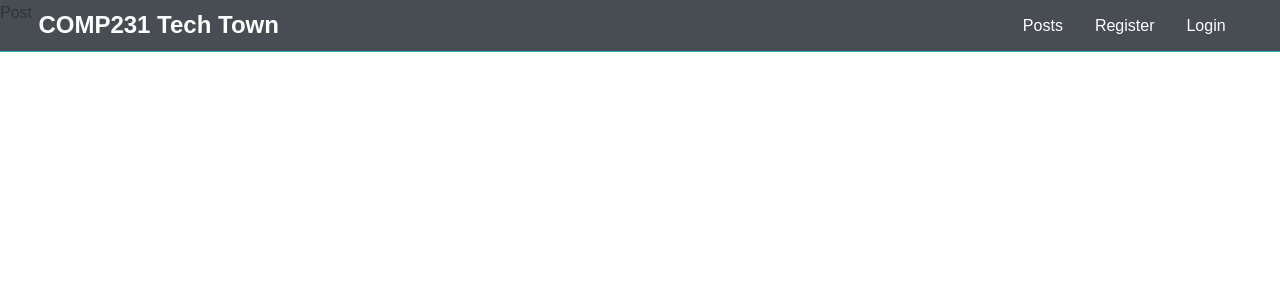
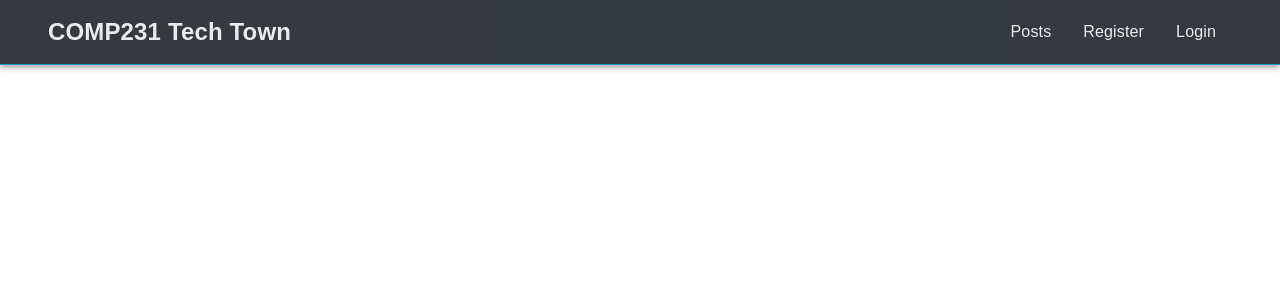
Before and after one commit to Zach-Xu/comp231_TechTown, a React (Create React App) app in the folder client/: page /post in a window 1280 px wide. Shown: the top 300 px of the page. Built offline with nearby package versions, Linux system fonts and the light colour scheme.

Commit message:
restructure the UI layout to fit side drawer

```diff
--- a/client/package.json
+++ b/client/package.json
@@ -5,6 +5,7 @@
   "dependencies": {
     "@emotion/react": "^11.10.5",
     "@emotion/styled": "^11.10.5",
+    "@mui/icons-material": "^5.10.15",
     "@mui/lab": "^5.0.0-alpha.109",
     "@mui/material": "^5.10.15",
     "@testing-library/jest-dom": "^5.16.5",
--- a/client/src/App.js
+++ b/client/src/App.js
@@ -1,25 +1,14 @@
 import React, { Fragment } from 'react'
-import NavBar from './components/miscellaneous/NavBar'
 import { Routes, Route } from 'react-router-dom'
-import Landing from './pages/Landing'
 import Home from './pages/Home'
-import Chat from './pages/Chat'
-import Posts from './pages/Posts'
-import Post from './pages/Post'
+
 import 'react-toastify/dist/ReactToastify.css';
 import { ToastContainer } from 'react-toastify'
 
 export default function App() {
   return (
     <Fragment>
-      <NavBar />
-      <Routes>
-        <Route path='/' element={<Landing />} />
-        <Route path='/chat' element={<Chat />} />
-        <Route path='/posts' element={<Posts />} />
-        <Route path='/post' element={<Post />} />
-        <Route path='*' element={<Home />} />
-      </Routes>
+      <Home />
       <ToastContainer />
     </Fragment>
   )
--- a/client/src/components/auth/Signup.js
+++ b/client/src/components/auth/Signup.js
@@ -1,4 +1,4 @@
-import React, { useState, useEf, useEffectfect } from 'react'
+import React, { useState } from 'react'
 import Box from '@mui/material/Box';
 import TextField from '@mui/material/TextField';
 import Button from '@mui/material/Button';
--- a/client/src/components/miscellaneous/NavBar.js
+++ b/client/src/components/miscellaneous/NavBar.js
@@ -3,7 +3,11 @@
 import { GlobalState } from '../../context/GlobalProvider'
 import { useNavigate } from 'react-router-dom'
 
-export default function NavBar() {
+import IconButton from '@mui/material/IconButton';
+import MenuIcon from '@mui/icons-material/Menu';
+import Toolbar from "@mui/material/Toolbar";
+
+export default function NavBar({ handleDrawerOpen, open }) {
 
     const { user, setUser } = GlobalState()
 
@@ -11,26 +15,37 @@
 
     const logout = () => {
         localStorage.removeItem('techTownToken')
+        setUser()
         navigate('/')
     }
 
     console.log('contextuser', user);
 
     return (
-        <Fragment>
-            <nav className="navbar bg-dark">
+        <Toolbar className='navbar bg-dark' sx={{ d: 'flex' }}>
+            {
+                user && <IconButton
+                    color="inherit"
+                    aria-label="open drawer"
+                    onClick={handleDrawerOpen}
+                    edge="start"
+                    sx={{ mr: 2, ...(open && { display: 'none' }) }}
+                >
+                    <MenuIcon />
+                </IconButton>
+            }
             <h2>
-                    <Link to='/'>
+                <Link to={user ? '/posts' : '/'}>
                     COMP231 Tech Town
                 </Link>
             </h2>
             <ul>
-                    <li><Link to="/posts">Posts</Link></li>
+                <li><Link to='/posts'>Posts</Link></li>
                 {user ?
                     <>
                         <li><Link to="/post">Ask Question</Link></li>
                         <li><span>{`Welcome, ${user.username}`}</span></li>
-                            <li onClick={logout}>Logout</li>
+                        <li onClick={logout} className="btn-li">Logout</li>
                     </>
                     :
                     <>
@@ -38,7 +53,6 @@
                         <li><Link to="/login">Login</Link></li>
                     </>}
             </ul>
-            </nav >
-        </Fragment >
+        </Toolbar>
     )
 }
--- /dev/null
+++ b/client/src/components/miscellaneous/SideDrawer.js
@@ -0,0 +1,51 @@
+import React from 'react'
+
+import { styled, useTheme } from "@mui/material/styles";
+import Drawer from "@mui/material/Drawer";
+import IconButton from "@mui/material/IconButton";
+import ChevronLeftIcon from "@mui/icons-material/ChevronLeft";
+import ChevronRightIcon from "@mui/icons-material/ChevronRight";
+
+
+const drawerWidth = 240;
+
+const DrawerHeader = styled("div")(({ theme }) => ({
+    display: "flex",
+    alignItems: "center",
+    padding: theme.spacing(0, 1),
+    // necessary for content to be below app bar
+    ...theme.mixins.toolbar,
+    justifyContent: "flex-end"
+}));
+
+export default function SideDrawer({ open, handleDrawerClose }) {
+
+    const theme = useTheme();
+
+    return (
+        <Drawer
+            sx={{
+                width: drawerWidth,
+                flexShrink: 0,
+                "& .MuiDrawer-paper": {
+                    width: drawerWidth,
+                    boxSizing: "border-box"
+                }
+            }}
+            variant="persistent"
+            anchor="left"
+            open={open}
+        >
+            <DrawerHeader>
+                <IconButton onClick={handleDrawerClose}>
+                    {theme.direction === "ltr" ? (
+                        <ChevronLeftIcon />
+                    ) : (
+                        <ChevronRightIcon />
+                    )}
+                </IconButton>
+            </DrawerHeader>
+            123
+        </Drawer>
+    )
+}
--- a/client/src/index.css
+++ b/client/src/index.css
@@ -458,7 +458,6 @@
   top: 0;
   width: 100%;
   z-index: 2;
-  border-bottom: 1px solid #17a2b8;
 }
 
 .navbar ul {
@@ -600,6 +599,10 @@
   padding: 0 1rem;
 }
 
+.btn-li:hover {
+  cursor: pointer;
+}
+
 @media (max-width: 700px) {
   .navbar {
     display: block;
--- /dev/null
+++ b/client/src/pages/Auth.js
@@ -0,0 +1,36 @@
+import React, { useState } from 'react'
+import Signup from '../components/auth/Signup'
+import Login from '../components/auth/Login'
+import Box from '@mui/material/Box';
+import Tab from '@mui/material/Tab';
+import TabContext from '@mui/lab/TabContext';
+import TabList from '@mui/lab/TabList';
+import TabPanel from '@mui/lab/TabPanel';
+
+
+export default function Auth() {
+
+    const [value, setValue] = useState("1");
+
+    const handleChange = (event, newValue) => {
+        setValue(newValue);
+    };
+
+    return (
+        <div className="container">
+            <Box sx={{ display: 'flex', flexDirection: 'column', alignItems: 'center' }}>
+                <TabContext value={value}>
+                    <Box sx={{ width: '100%', bgcolor: 'background.paper' }}>
+                        <TabList onChange={handleChange} aria-label="lab API tabs example" centered>
+                            <Tab label="Login" value="1" />
+                            <Tab label="Signup" value="2" />
+                        </TabList>
+                    </Box>
+                    <TabPanel value="1"><Login /></TabPanel>
+                    <TabPanel value="2"><Signup /></TabPanel>
+                </TabContext>
+            </Box>
+        </div>
+
+    )
+}
--- a/client/src/pages/Home.js
+++ b/client/src/pages/Home.js
@@ -1,36 +1,89 @@
-import React, { useState } from 'react'
+import React, { useState } from 'react';
+import { styled } from '@mui/material/styles';
+import Box from '@mui/material/Box';
+import CssBaseline from '@mui/material/CssBaseline';
+import MuiAppBar from '@mui/material/AppBar';
+import Toolbar from "@mui/material/Toolbar";
 import { Routes, Route } from 'react-router-dom'
-import Signup from '../components/auth/Signup'
-import Login from '../components/auth/Login'
-import Box from '@mui/material/Box';
-import Tab from '@mui/material/Tab';
-import TabContext from '@mui/lab/TabContext';
-import TabList from '@mui/lab/TabList';
-import TabPanel from '@mui/lab/TabPanel';
+import SideDrawer from '../components/miscellaneous/SideDrawer'
+import NavBar from '../components/miscellaneous/NavBar';
+import Chat from '../pages/Chat'
+import Posts from '../pages/Posts'
+import Post from '../pages/Post'
+import Auth from '../pages/Auth'
+import Landing from '../pages/Landing'
+
+import { GlobalState } from '../context/GlobalProvider'
+
+const drawerWidth = 240;
+
+const Main = styled('main', { shouldForwardProp: (prop) => prop !== 'open' })(
+    ({ theme, open }) => ({
+        flexGrow: 1,
+        transition: theme.transitions.create('margin', {
+            easing: theme.transitions.easing.sharp,
+            duration: theme.transitions.duration.leavingScreen,
+        }),
+        ...(open && {
+            transition: theme.transitions.create('margin', {
+                easing: theme.transitions.easing.easeOut,
+                duration: theme.transitions.duration.enteringScreen,
+            }),
+            marginLeft: 0,
+        }),
+    }),
+);
+
+const AppBar = styled(MuiAppBar, {
+    shouldForwardProp: (prop) => prop !== 'open',
+})(({ theme, open }) => ({
+    transition: theme.transitions.create(['margin', 'width'], {
+        easing: theme.transitions.easing.sharp,
+        duration: theme.transitions.duration.leavingScreen,
+    }),
+    ...(open && {
+        width: `calc(100% - ${drawerWidth}px)`,
+        marginLeft: `${drawerWidth}px`,
+        transition: theme.transitions.create(['margin', 'width'], {
+            easing: theme.transitions.easing.easeOut,
+            duration: theme.transitions.duration.enteringScreen,
+        }),
+    }),
+}));
 
 export default function Home() {
+    const [open, setOpen] = useState(false);
 
-    const [value, setValue] = useState("1");
-
-    const handleChange = (event, newValue) => {
-        setValue(newValue);
+    const handleDrawerOpen = () => {
+        setOpen(true);
     };
 
+    const handleDrawerClose = () => {
+        setOpen(false);
+    };
+
+    const { user } = GlobalState()
+
     return (
-        <div className="container">
-            <Box sx={{ display: 'flex', flexDirection: 'column', alignItems: 'center' }}>
-                <TabContext value={value}>
-                    <Box sx={{ width: '100%', bgcolor: 'background.paper' }}>
-                        <TabList onChange={handleChange} aria-label="lab API tabs example" centered>
-                            <Tab label="Login" value="1" />
-                            <Tab label="Signup" value="2" />
-                        </TabList>
-                    </Box>
-                    <TabPanel value="1"><Login /></TabPanel>
-                    <TabPanel value="2"><Signup /></TabPanel>
-                </TabContext>
-            </Box>
-        </div>
-
-    )
+        <Box sx={{ display: 'flex' }}>
+            <CssBaseline />
+            <AppBar position="fixed" open={open} sx={{ bgcolor: '#343a40', borderBottom: '1px solid #17a2b8' }}>
+                <Toolbar>
+                    <NavBar handleDrawerOpen={handleDrawerOpen} open={open} />
+                </Toolbar>
+            </AppBar>
+            {
+                user && <SideDrawer open={open} handleDrawerOpen={handleDrawerOpen} handleDrawerClose={handleDrawerClose} />
+            }
+            <Main open={open}>
+                <Routes>
+                    <Route path='/' element={<Landing />} />
+                    <Route path='/chat' element={<Chat />} />
+                    <Route path='/posts' element={<Posts />} />
+                    <Route path='/post' element={<Post />} />
+                    <Route path='*' element={<Auth />} />
+                </Routes>
+            </Main>
+        </Box>
+    );
 }
```
Also changed, not shown: 1 other file (tests, documents, lock files or other folders). Lines whose indentation alone changed are shown as unchanged.
